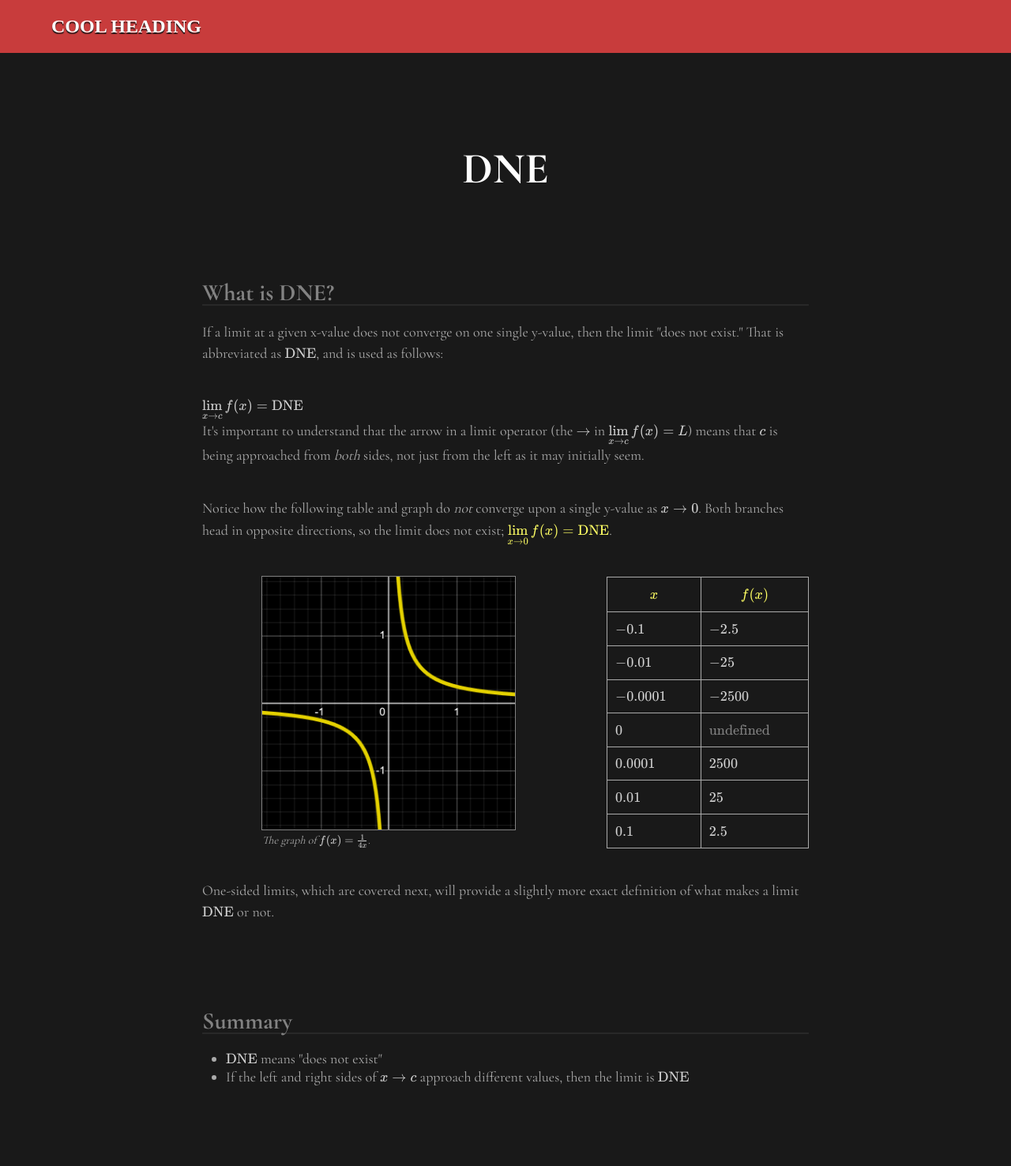
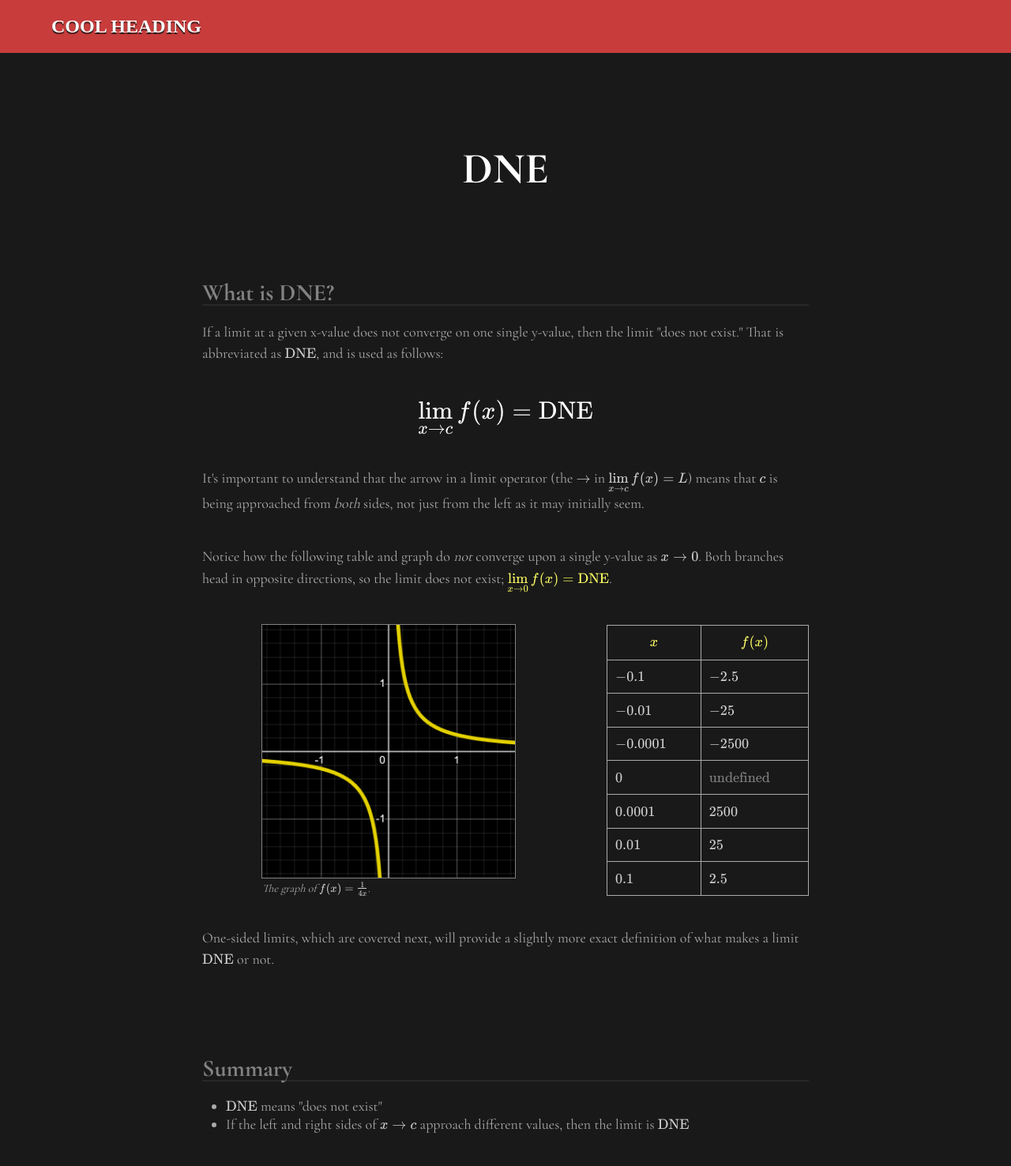
Before and after one commit to UnPolloLoco/math, a Jekyll site: the page built from calculus/limits/02_dne/index.html, in a window 1280 px wide. Shown: the whole page at 79% size. Built offline with Jekyll 4.4.1, drawn with Linux system fonts in a browser that asks for light colours; before the commit the page ends 1415 px from its top, so only the background shows below that.

Commit message:
Fix DNE class capitalization

```diff
--- a/calculus/limits/02_dne/index.html
+++ b/calculus/limits/02_dne/index.html
@@ -10,7 +10,7 @@ title: DNE
 	If a limit at a given x-value does not converge on one single y-value, then the limit "does not exist." That is abbreviated as <kspan><kx>\DNE</kx>,</kspan> and is used as follows:
 </p>
 
-<kx class="largeEquation">
+<kx class="largeequation">
 	\lim\limits_{x \to c} f(x) = \DNE
 </kx>
 
```
